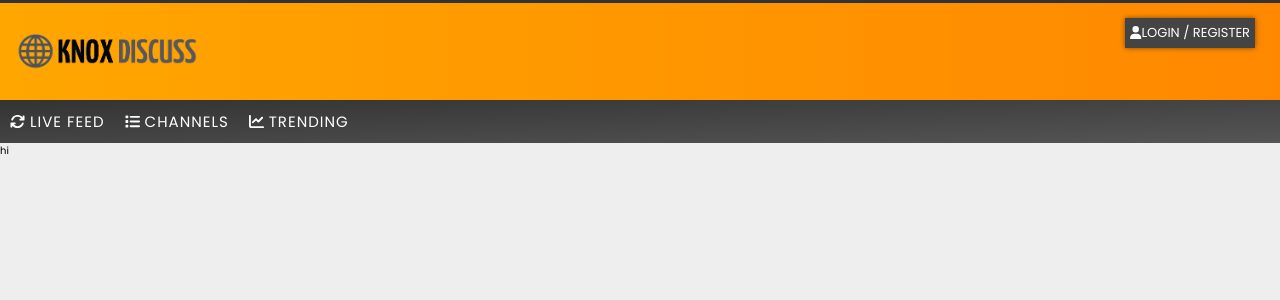
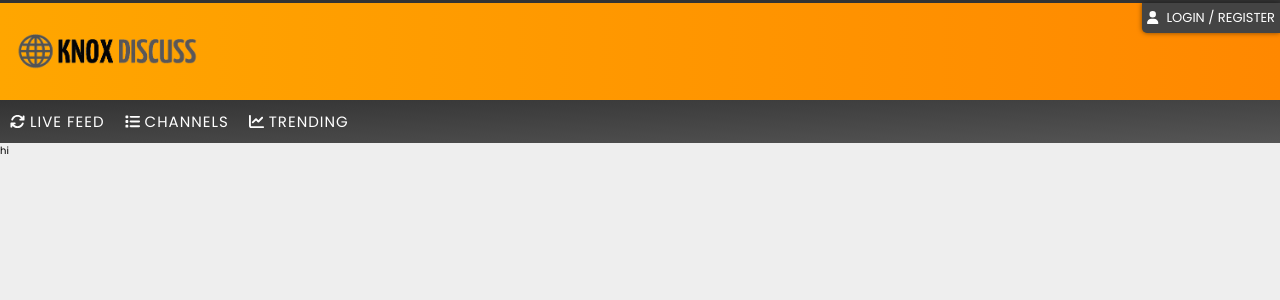
Before and after one commit to hjb1694/kdiscuss_nuxt, a Nuxt app: page / in a window 1280 px wide. Shown: the top 300 px of the page. Built offline with nearby package versions, Linux system fonts and the light colour scheme.

Commit message:
auth modal work

```diff
--- a/components/AppHeader.vue
+++ b/components/AppHeader.vue
@@ -38,14 +38,18 @@
         font-family:inherit;
         font-size:1.3rem;
         padding:.5rem;
-        margin-right:1rem;
+        border-radius:0 0 0 5px;
         position:absolute;
-        right:1.5rem;
-        top:1.5rem;
+        right:0;
+        top:0;
         color: $white;
         cursor:pointer;
         text-transform: uppercase;
         box-shadow:0 0 .5rem rgba($black,.5);
+
+        span{
+            margin-left:.8rem;
+        }
     }
 
     @media (max-width: 600px) {
--- a/components/AuthModal.vue
+++ b/components/AuthModal.vue
@@ -132,7 +132,15 @@
                     </div>
                 </form>
                 <form v-if="formShowStates.login" class="login">
-
+                    <form>
+                        <h2>Sign In</h2>
+                        <FormGroup>
+                            <TextInput label="Email" type="email" />
+                        </FormGroup>
+                        <FormGroup>
+                            <TextInput label="Password" type="password" />
+                        </FormGroup>
+                    </form>
                 </form>
             </template>
             <template v-slot:modalfooter>
```
